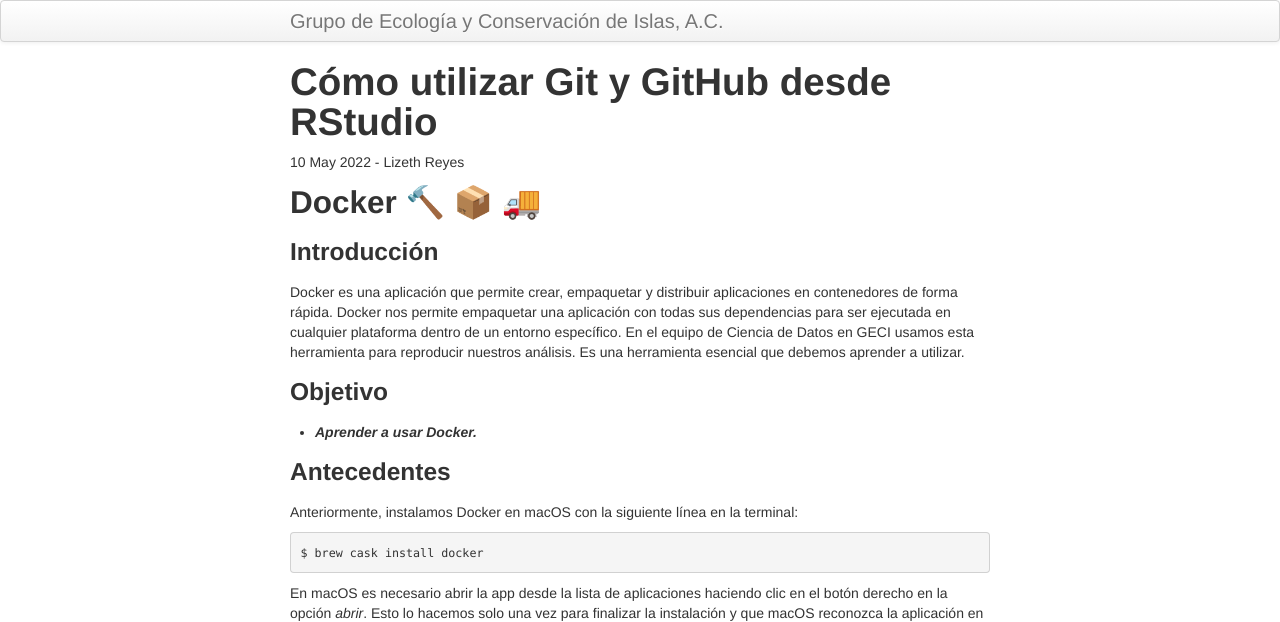
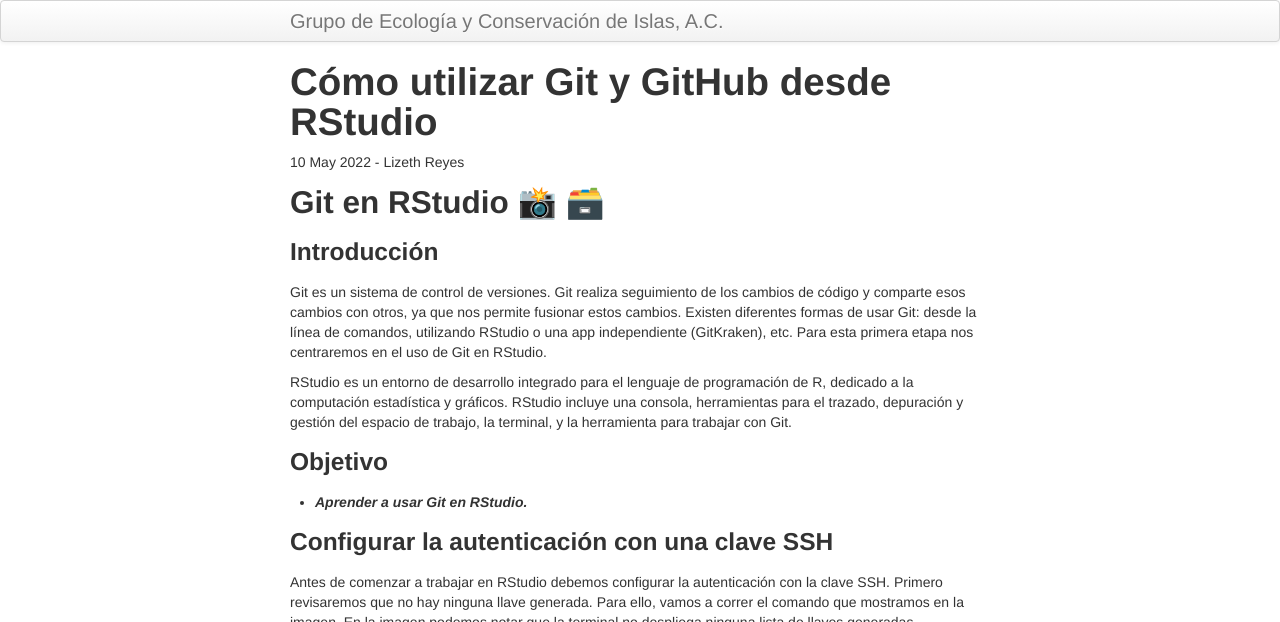
Before and after one commit to LizethMReyes/islasgeci.github.io, a Jekyll site: the page built from _posts/2022-05-10-github_rstudio.md, in a window 1280 px wide and 1400 px high. Shown: the top 622 px of the window. Built offline with Jekyll 4.4.1, drawn with Linux system fonts in a browser that asks for light colours; some of the changed text lies outside the part shown; grey boxes are pictures that could not be loaded.

Commit message:
Update draft

````diff
--- a/_posts/2022-05-10-github_rstudio.md
+++ b/_posts/2022-05-10-github_rstudio.md
@@ -5,47 +5,13 @@
 tags: equipo
 ---
 
-## Docker 🔨 📦️ 🚚
-### Introducción
-Docker es una aplicación que permite crear, empaquetar y distribuir aplicaciones en contenedores
-de forma rápida.
-Docker nos permite empaquetar una aplicación con todas sus dependencias para ser ejecutada en cualquier
-plataforma dentro de un entorno específico.
-En el equipo de Ciencia de Datos en GECI usamos esta herramienta para reproducir nuestros análisis. Es una herramienta
-esencial que debemos aprender a utilizar.
-
-### Objetivo
-
-- **_Aprender a usar Docker._**
-
-### Antecedentes
-Anteriormente, instalamos Docker en macOS con la siguiente línea en la terminal:
-```
-$ brew cask install docker
-```
-En macOS es necesario abrir la app desde la lista de aplicaciones haciendo clic
-en el botón derecho en la opción _abrir_. Esto lo hacemos solo una vez para finalizar
-la instalación y que macOS reconozca la aplicación en la terminal.
-
-Revisamos la instalación de Docker con el siguiente comando:
-```
-$ docker --version
-```
-Se nos despliega la siguiente información:
-```
-Docker version 20.10.14, build a224086
-```
-Indicando que Docker se instaló de forma correcta.
-
-<img width="800" alt="Captura de Pantalla 2022-05-05 a la(s) 1 14 16" src="https://user-images.githubusercontent.com/87685163/166871596-3489f0f8-2b9b-4842-a2a1-09ee95ed19b9.png">
-
-
 ## Git en RStudio 📸 🗃️
 ### Introducción
 Git es un sistema de control de versiones. Git realiza seguimiento de los cambios de código y
 comparte esos cambios con otros, ya que nos permite fusionar estos cambios. Existen diferentes
 formas de usar Git: desde la línea de comandos, utilizando RStudio o una app independiente
 (GitKraken), etc. Para esta primera etapa nos centraremos en el uso de Git en RStudio.
+
 RStudio es un entorno de desarrollo integrado para el lenguaje de programación de R,
 dedicado a la computación estadística y gráficos. RStudio incluye una consola, herramientas para
 el trazado, depuración y gestión del espacio de trabajo, la terminal, y la herramienta para trabajar
@@ -57,8 +23,8 @@
 
 ### Configurar la autenticación con una clave SSH
 Antes de comenzar a trabajar en RStudio debemos configurar la autenticación con la clave SSH.
-Primero revisaremos que no hay ninguna llave generada. Para ello, vamos a correr el comando que se muestra
-en la imagen. En la imagen podemos notar que no se despliega ninguna lista de llaves generadas.
+Primero revisaremos que no hay ninguna llave generada. Para ello, vamos a correr el comando que mostramos
+en la imagen. En la imagen podemos notar que la terminal no despliega ninguna lista de llaves generadas.
 
 <img style="text-align: center;" width="800" alt="001" src="https://user-images.githubusercontent.com/87685163/171294259-9afe7bbd-227e-4531-b98e-871f9aaa7c24.png">
 
````
